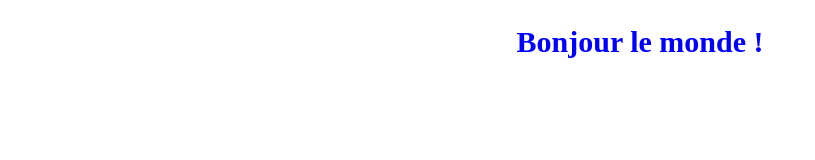
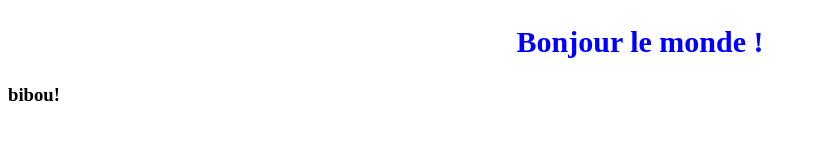
Before and after one commit to joel3-stack/Travail-GC, a plain HTML site: page index.html in a window 1280 px wide. Shown: the whole page, without its empty margins (0-815 px from the left). Drawn offline with Linux system fonts and the light colour scheme; files that its build step writes are made by us from their sources.

Commit message:
deuxieme modification de h3

```diff
--- a/index.html
+++ b/index.html
@@ -6,5 +6,6 @@
 </head>
 <body>
     <h2>Bonjour le monde !</h2>
+    <h3>bibou!</h3>
 </body>
 </html>
```
